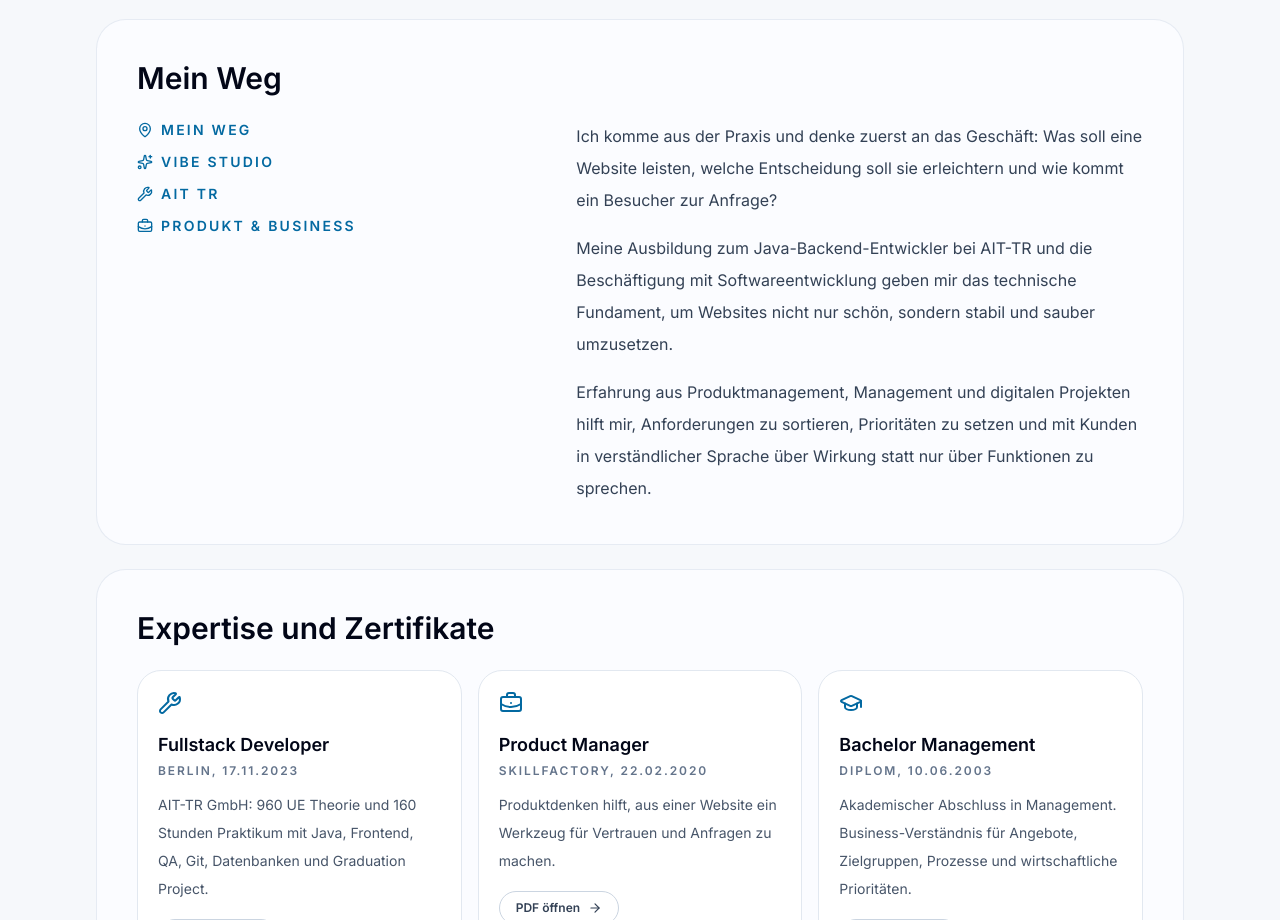
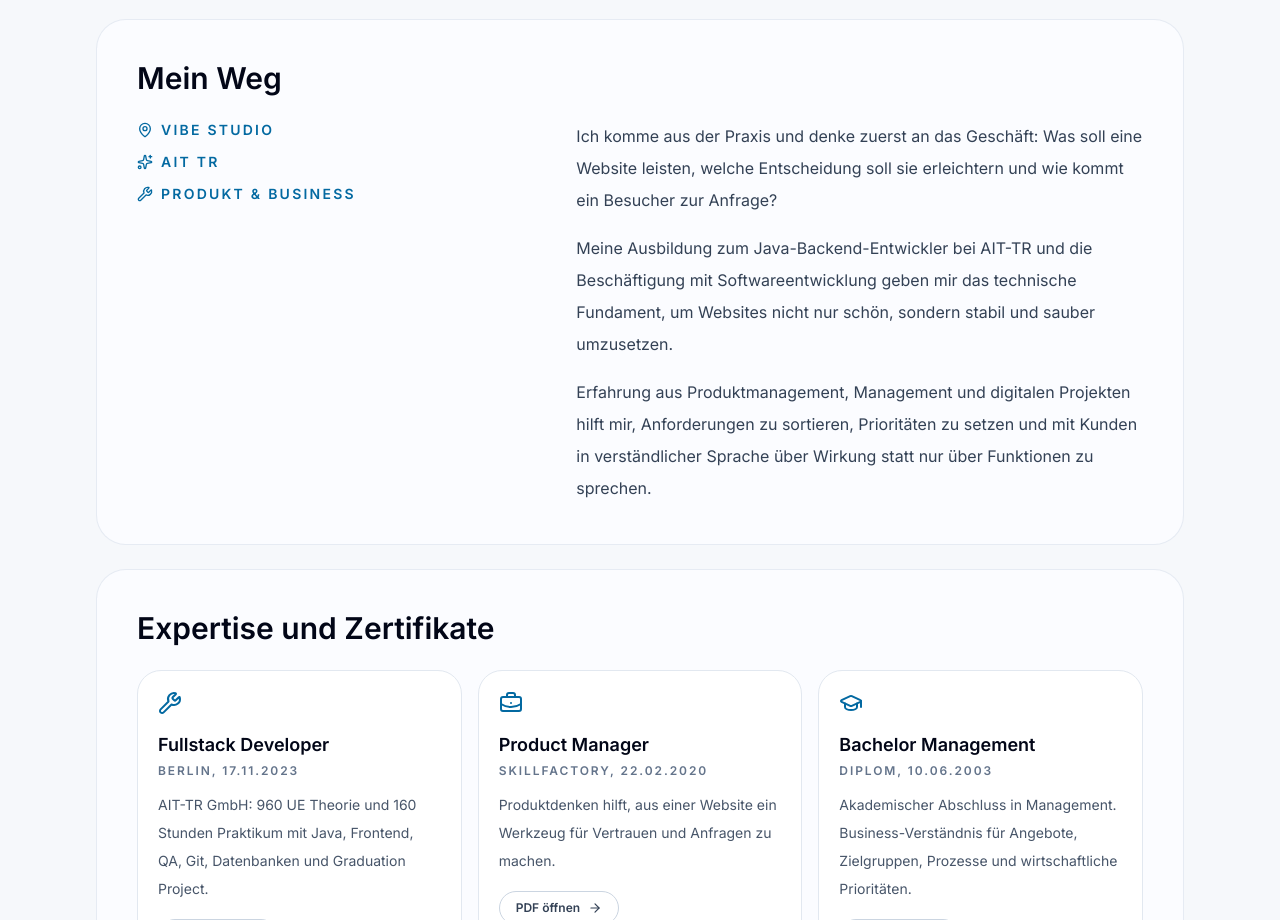
Before and after one commit to KonstantinGlazunov/web_designer, a Next.js app: page /ueber-mich in a window 1280 px wide. Shown: the part 1280-2200 px from the top of the page. Built offline with nearby package versions, Linux system fonts and the light colour scheme; no server answers.

Commit message:
Remove duplicate story point on about page

```diff
--- a/components/about-me-page.tsx
+++ b/components/about-me-page.tsx
@@ -76,7 +76,7 @@ const aboutCopy: Record<
     primaryCta: 'Kostenlose Einschätzung starten',
     secondaryCta: 'LinkedIn ansehen',
     proof: ['Braunfels, Hessen', 'Russisch und Deutsch', 'Websites für lokale Unternehmen'],
-    storyPoints: ['Mein Weg', 'Vibe Studio', 'AIT TR', 'Produkt & Business'],
+    storyPoints: ['Vibe Studio', 'AIT TR', 'Produkt & Business'],
     problemsTitle: 'Welche Probleme ich löse',
     problems: [
       'Die Website wirkt veraltet und macht nicht klar, warum Kunden Kontakt aufnehmen sollen.',
@@ -164,7 +164,7 @@ const aboutCopy: Record<
     primaryCta: 'Начать бесплатную оценку',
     secondaryCta: 'Посмотреть LinkedIn',
     proof: ['Браунфельс, Гессен', 'Русский и немецкий', 'Сайты для локального бизнеса'],
-    storyPoints: ['Мой путь', 'Vibe Studio', 'AIT TR', 'Продукт и бизнес'],
+    storyPoints: ['Vibe Studio', 'AIT TR', 'Продукт и бизнес'],
     problemsTitle: 'Какие проблемы я решаю',
     problems: [
       'Сайт выглядит устаревшим и не объясняет, почему клиенту стоит обратиться именно к вам.',
```
